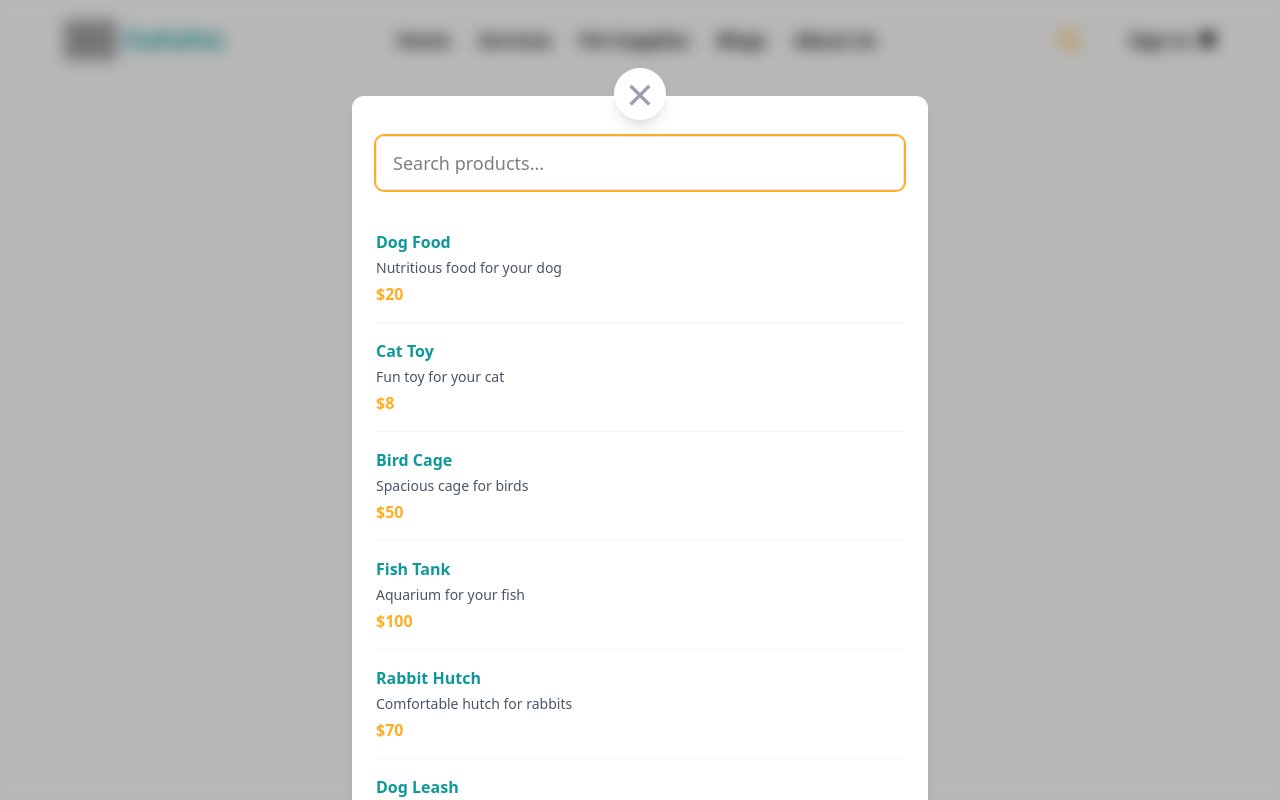
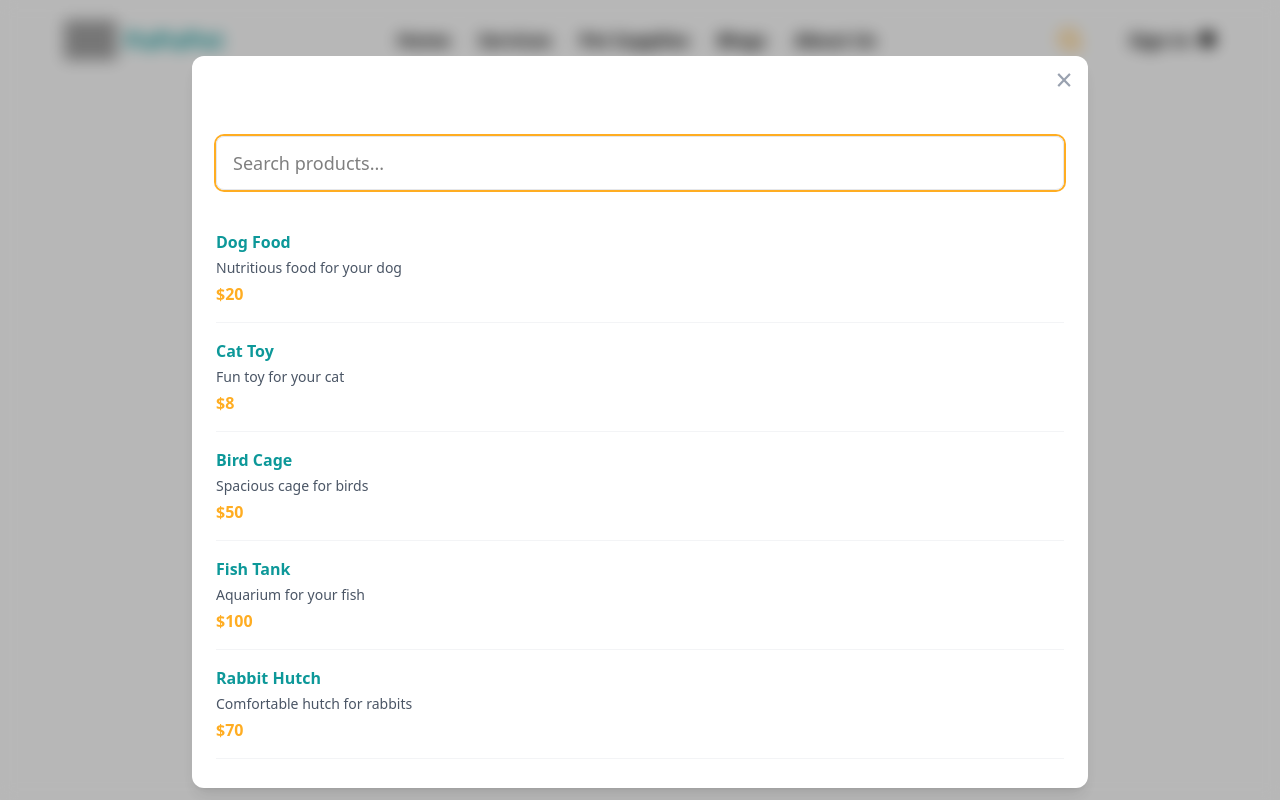
Before and after one commit to Talha-Faizan/PapaPet, a React (Vite) app: page / in a window 1280 px wide. Both pictures are taken after a click on the button "Open search". Built offline with nearby package versions, Linux system fonts and the light colour scheme; grey boxes are pictures that could not be loaded.

Commit message:
Update Search.jsx

```diff
--- a/src/Components/Search.jsx
+++ b/src/Components/Search.jsx
@@ -1,37 +1,72 @@
-import React, { useState, useEffect, useRef } from 'react';
+import React, { useState, useEffect, useRef } from "react";
 
 const PRODUCTS = [
-  { id: 1, name: 'Dog Food', description: 'Nutritious food for your dog', price: '$20' },
-  { id: 2, name: 'Cat Toy', description: 'Fun toy for your cat', price: '$8' },
-  { id: 3, name: 'Bird Cage', description: 'Spacious cage for birds', price: '$50' },
-  { id: 4, name: 'Fish Tank', description: 'Aquarium for your fish', price: '$100' },
-  { id: 5, name: 'Rabbit Hutch', description: 'Comfortable hutch for rabbits', price: '$70' },
-  { id: 6, name: 'Dog Leash', description: 'Durable leash for walking dogs', price: '$12' },
-  { id: 7, name: 'Cat Litter', description: 'Odor control litter', price: '$15' },
-  { id: 8, name: 'Hamster Wheel', description: 'Exercise wheel for hamsters', price: '$10' },
+  {
+    id: 1,
+    name: "Dog Food",
+    description: "Nutritious food for your dog",
+    price: "$20",
+  },
+  { id: 2, name: "Cat Toy", description: "Fun toy for your cat", price: "$8" },
+  {
+    id: 3,
+    name: "Bird Cage",
+    description: "Spacious cage for birds",
+    price: "$50",
+  },
+  {
+    id: 4,
+    name: "Fish Tank",
+    description: "Aquarium for your fish",
+    price: "$100",
+  },
+  {
+    id: 5,
+    name: "Rabbit Hutch",
+    description: "Comfortable hutch for rabbits",
+    price: "$70",
+  },
+  {
+    id: 6,
+    name: "Dog Leash",
+    description: "Durable leash for walking dogs",
+    price: "$12",
+  },
+  {
+    id: 7,
+    name: "Cat Litter",
+    description: "Odor control litter",
+    price: "$15",
+  },
+  {
+    id: 8,
+    name: "Hamster Wheel",
+    description: "Exercise wheel for hamsters",
+    price: "$10",
+  },
 ];
 
 const Search = ({ open, onClose }) => {
-  const [query, setQuery] = useState('');
+  const [query, setQuery] = useState("");
   const [filtered, setFiltered] = useState(PRODUCTS);
   const inputRef = useRef(null);
 
   useEffect(() => {
     if (open) {
-      document.body.style.overflow = 'hidden';
+      document.body.style.overflow = "hidden";
       setTimeout(() => {
         inputRef.current && inputRef.current.focus();
       }, 100);
     } else {
-      document.body.style.overflow = '';
+      document.body.style.overflow = "";
     }
     return () => {
-      document.body.style.overflow = '';
+      document.body.style.overflow = "";
     };
   }, [open]);
 
   useEffect(() => {
-    if (query.trim() === '') {
+    if (query.trim() === "") {
       setFiltered(PRODUCTS);
     } else {
       setFiltered(
@@ -54,23 +89,25 @@ const Search = ({ open, onClose }) => {
 
   return (
     <div
-      className="fixed inset-0 z-50 flex items-start justify-center"
+      className="fixed inset-0 z-50 flex items-start justify-center "
       style={{
-        backdropFilter: 'blur(8px)',
-        background: 'rgba(0,0,0,0.25)',
-        transition: 'backdrop-filter 0.2s',
+        backdropFilter: "blur(8px)",
+        background: "rgba(0,0,0,0.25)",
+        transition: "backdrop-filter 0.2s",
       }}
       onClick={handleOverlayClick}
     >
       <div
-        className="w-full max-w-xl mt-24 pt-10 bg-white rounded-xl shadow-lg p-6 relative"
-        style={{ minHeight: '300px' }}
-        onClick={e => e.stopPropagation()}
+        className="w-full md:w-2xl lg:w-4xl 2xl:w-7xl mt-14 pt-10 md:pt-20 bg-white rounded-xl shadow-lg p-6 relative "
+        style={{ minHeight: "300px" }}
+        onClick={(e) => e.stopPropagation()}
       >
         <button
-          className="absolute -top-7 left-1/2 -translate-x-1/2 text-gray-400 hover:text-gray-700 text-5xl h-13 w-13 bg-white rounded-full shadow-lg"
+          className="absolute -top-7 left-1/2 -translate-x-1/2 md:top-0 md:right-0 md:left-auto md:translate-x-0
+             bg-white text-gray-400 hover:text-gray-700 rounded-full shadow-lg md:shadow-none
+             h-12 w-12 flex items-center justify-center text-3xl"
           onClick={onClose}
-          aria-label="Close"
+          aria-label="clove"
           style={{}}
         >
           &times;
@@ -79,20 +116,28 @@ const Search = ({ open, onClose }) => {
           ref={inputRef}
           type="text"
           value={query}
-          onChange={e => setQuery(e.target.value)}
+          onChange={(e) => setQuery(e.target.value)}
           placeholder="Search products..."
           className="w-full px-4 py-3 border border-gray-200 rounded-lg focus:outline-none focus:ring-2 focus:ring-[#FFAD22] text-lg mb-6"
         />
-        <div>
+        <div className="overflow-y-auto" style={{ maxHeight: "550px" }}>
           {filtered.length === 0 ? (
-            <div className="text-gray-500 text-center py-8">No products found.</div>
+            <div className="text-gray-500 text-center py-8">
+              No products found.
+            </div>
           ) : (
             <ul className="divide-y divide-gray-100">
-              {filtered.map(product => (
+              {filtered.map((product) => (
                 <li key={product.id} className="py-4 flex flex-col gap-1">
-                  <span className="font-semibold text-[#0D9899]">{product.name}</span>
-                  <span className="text-gray-600 text-sm">{product.description}</span>
-                  <span className="text-[#FFAD22] font-bold">{product.price}</span>
+                  <span className="font-semibold text-[#0D9899]">
+                    {product.name}
+                  </span>
+                  <span className="text-gray-600 text-sm">
+                    {product.description}
+                  </span>
+                  <span className="text-[#FFAD22] font-bold">
+                    {product.price}
+                  </span>
                 </li>
               ))}
             </ul>
```
